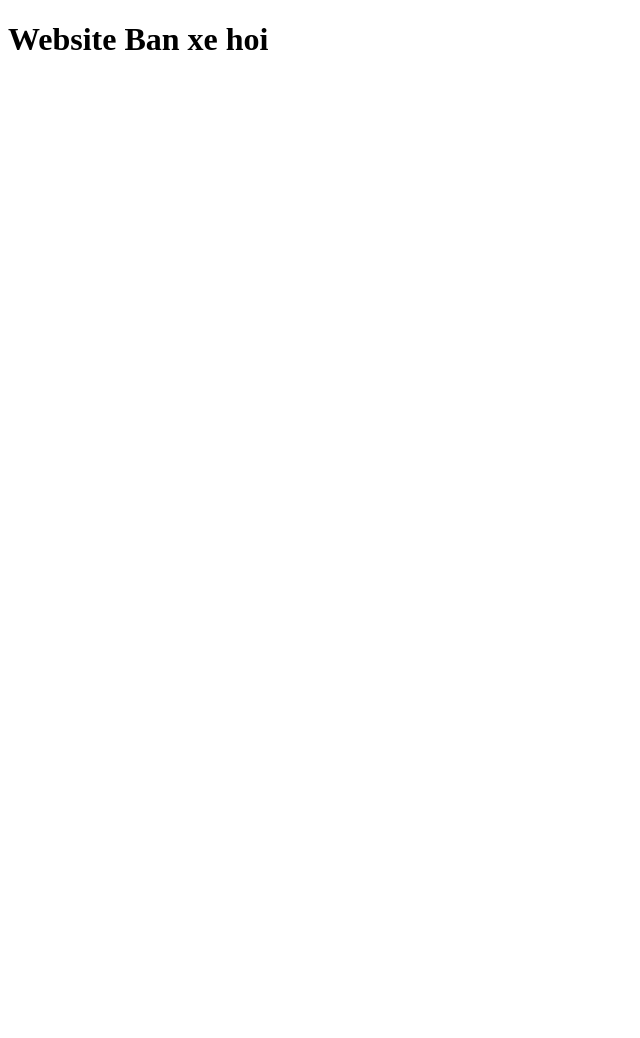
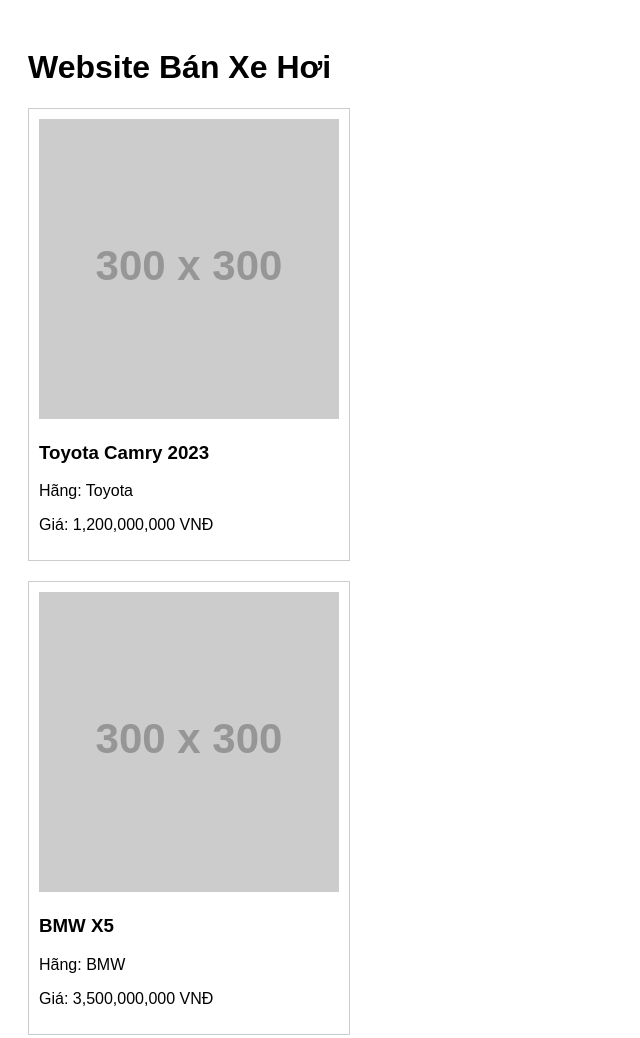
Before and after one commit to vanbao04/car-website, a plain HTML site: page index.html in a window 1280 px wide. Shown: the whole page, without its empty margins (0-640 px from the left). Before the commit the page ends 800 px from the top, so only its background shows below. Drawn offline with Linux system fonts and the light colour scheme; placeholder pictures from the web are drawn by us.

Commit message:
Update index.html

```diff
--- a/index.html
+++ b/index.html
@@ -1,17 +1,16 @@
 <!DOCTYPE html>
-
 <html lang="vi">
-  <head>
-    <meta charset="UTF-8">
-    <title>Car Sales Website</title>
-    <link rel="stylesheet" herf="css/style.css">
-  </head>
+<head>
+  <meta charset="UTF-8">
+  <title>Car Sales Website</title>
+  <link rel="stylesheet" href="css/style.css">
+</head>
 <body>
 
-  <h1>Website Ban xe hoi</h1>
+<h1>Website Bán Xe Hơi</h1>
 
-  <div id="car-list></div>
+<div id="car-list"></div>
 
-  <script src="js/data.js"></script>
+<script src="js/data.js"></script>
 </body>
 </html>
```
